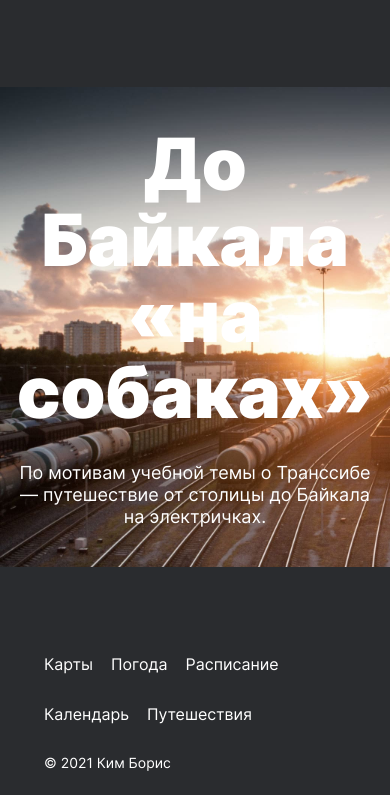
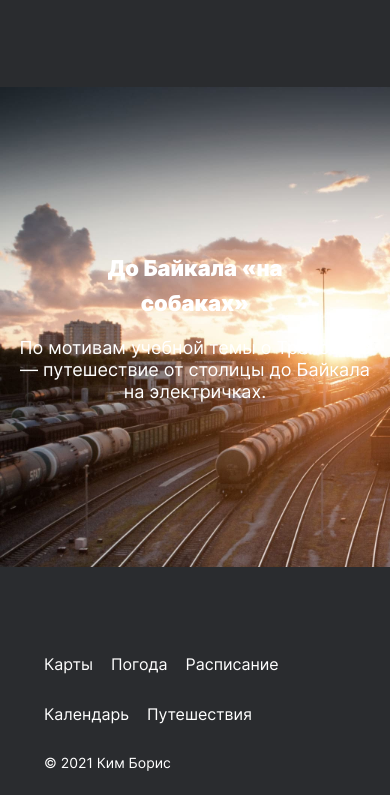
Before and after one commit to Borisjaou/Travel, a plain HTML site: page index.html in a window 390 px wide. Shown: the part 8130-8925 px from the top of the page. Drawn offline with Linux system fonts and the light colour scheme.

Commit message:
1iter3pr

```diff
--- a/blocks/cover/__title/cover__title.css
+++ b/blocks/cover/__title/cover__title.css
@@ -8,6 +8,15 @@
   margin: 0;
 }
 
+@media screen and (max-width: 425px) {
+  .cover__title {
+    max-width: 230px;
+    padding-bottom: 16px;
+    font-size: 5.625vw;
+    line-height: 35px;
+  }
+}
+
 @media screen and (max-width: 320px) {
   .cover__title {
     max-width: 230px;
```
